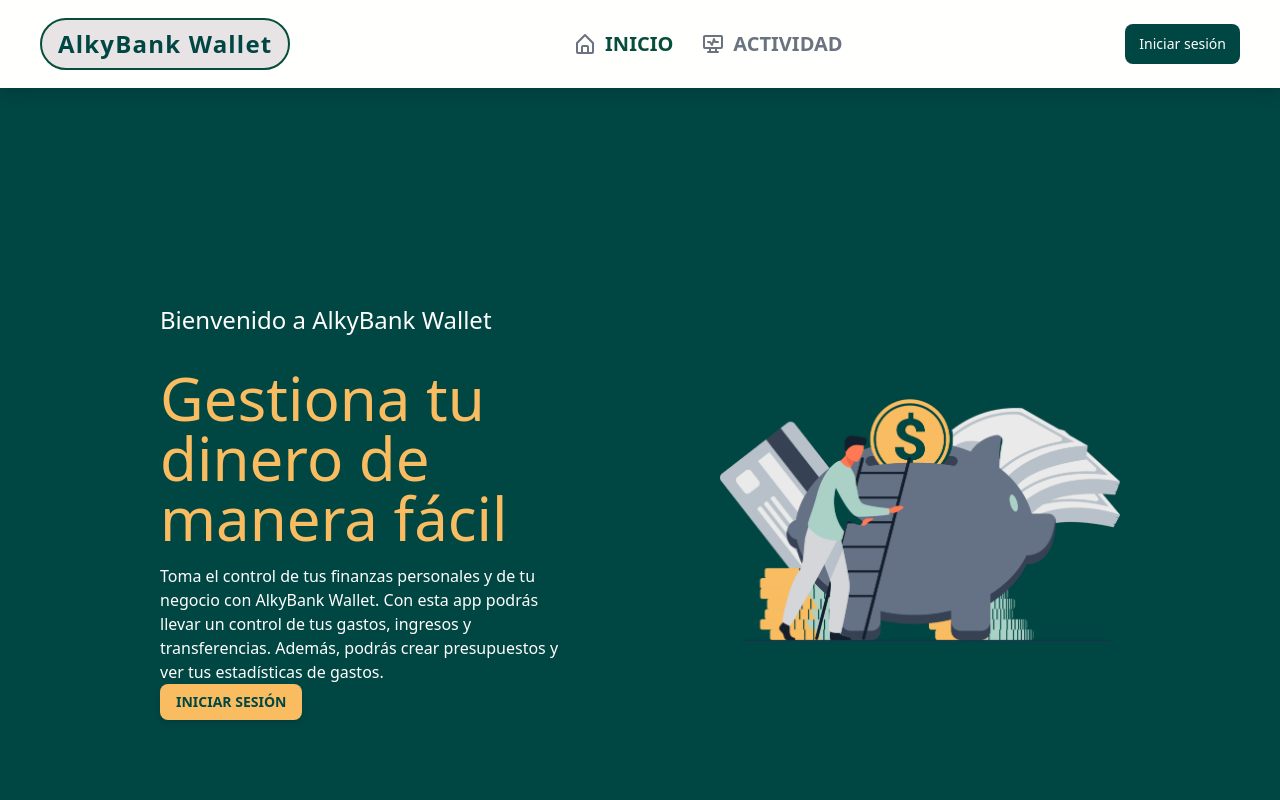
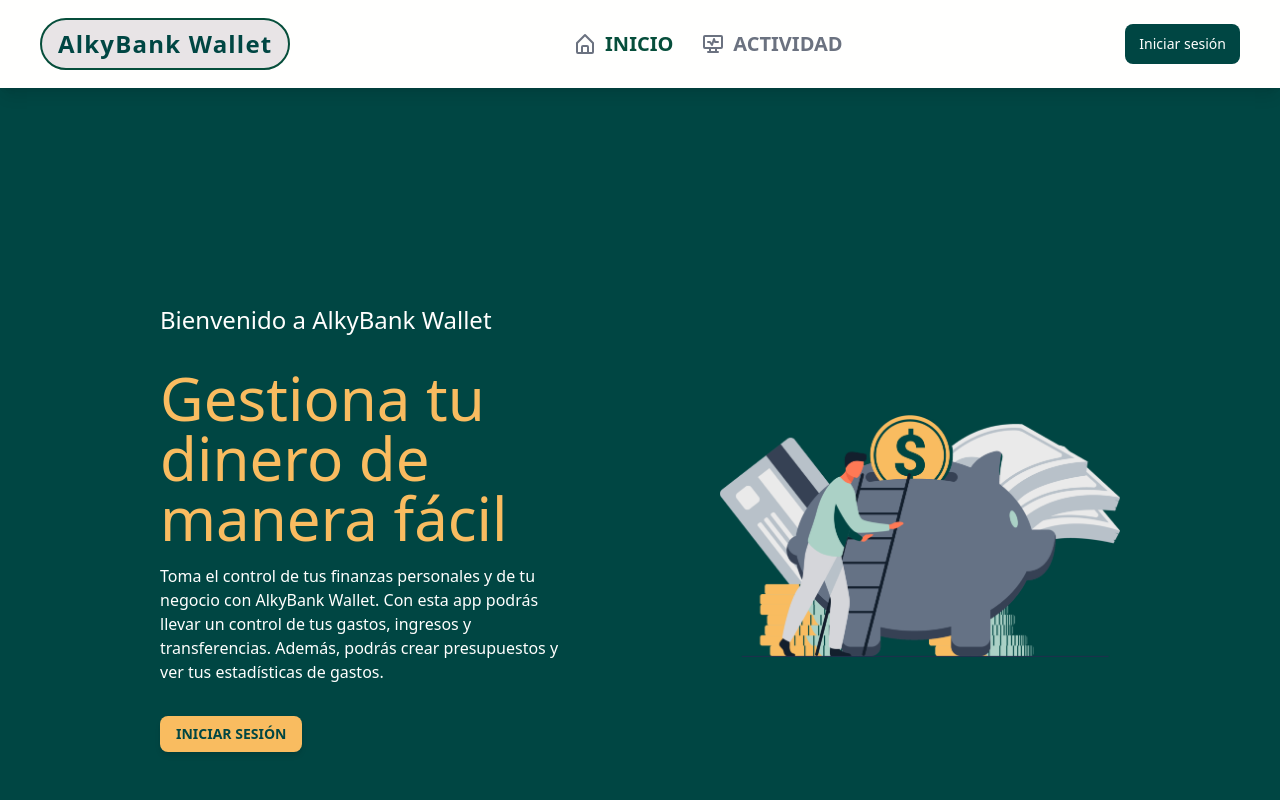
Before and after one commit to siprem10/grupo-03-undefined-FRONTEND, a React (Vite) app: page / in a window 1280 px wide. Shown: the top 800 px of the page. Built offline with nearby package versions, Linux system fonts and the light colour scheme.

Commit message:
fix(home & baseButton)

```diff
--- a/src/Components/BaseButton/BaseButton.jsx
+++ b/src/Components/BaseButton/BaseButton.jsx
@@ -1,5 +1,5 @@
 
-export default function BaseButton({ text, color, onClick, disabled }) {
+export default function BaseButton({ text, color, onClick, disabled, className }) {
 
   function getClassName() {
     const background = {
@@ -11,7 +11,7 @@ export default function BaseButton({ text, color, onClick, disabled }) {
 
   return (
     <button
-      className={`${getClassName()} hover:opacity-80 text-white p-3 rounded-md shadow-md`}
+      className={`${getClassName()} hover:opacity-80 text-white p-3 rounded-md shadow-md ${className ?? ""}`}
       type="submit"
       onClick={onClick}
       disabled={disabled ? disabled : false}>
--- a/src/Components/Home/Home.jsx
+++ b/src/Components/Home/Home.jsx
@@ -35,7 +35,7 @@ export default function Home() {
           <BaseButton
             text={authStatus === 'success' ? 'Ir a mis Transacciones' : 'Iniciar sesión'}
             onClick={onClick}
-            className="hover:opacity-60 text-white py-4 px-8 rounded-md m-8"
+            className="mt-8"
           />
         </div>
 
```
